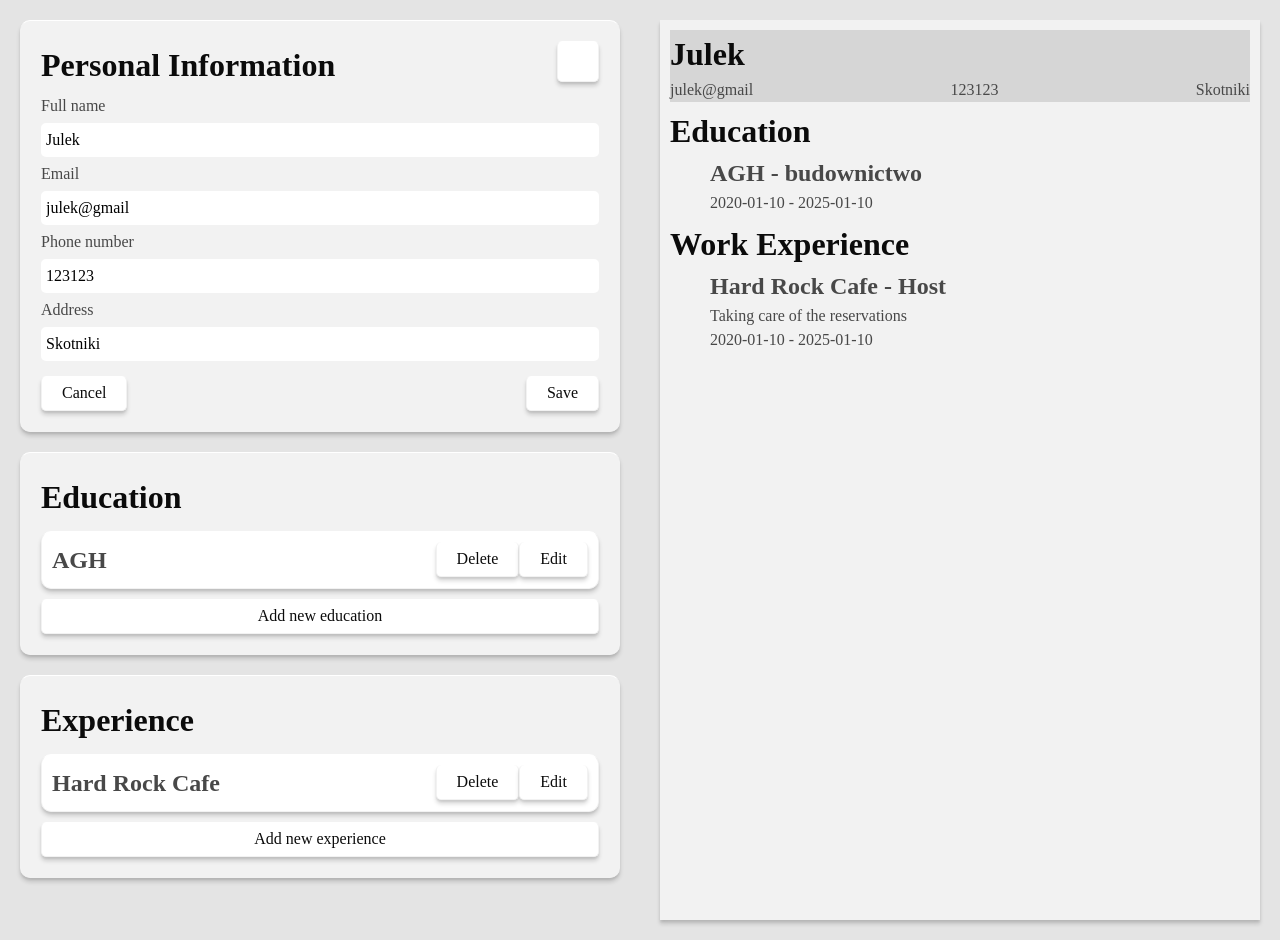
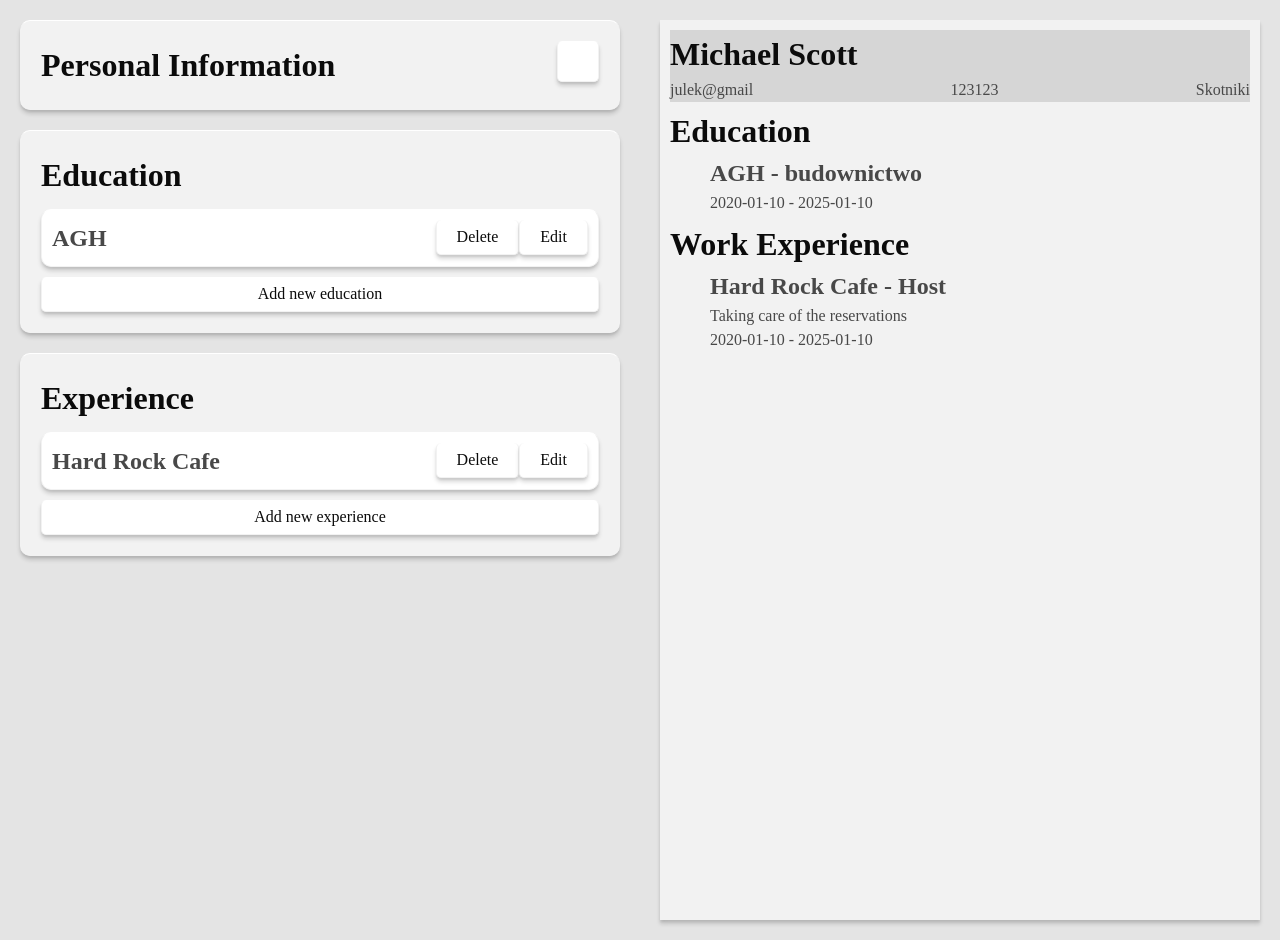
Before and after one commit to Julczan/cv_app, a React (Vite) app: page / in a window 1280 px wide. Built offline with nearby package versions, Linux system fonts and the light colour scheme.

Commit message:
show and hide the personal info form

```diff
--- a/initialInfo.js
+++ b/initialInfo.js
@@ -1,7 +1,7 @@
 const DATA = {
   personal: {
     id: "per-0",
-    name: "Julek",
+    name: "Michael Scott",
     email: "julek@gmail",
     phone: "123123",
     address: "Skotniki",
--- a/src/components/PersonalInfo.jsx
+++ b/src/components/PersonalInfo.jsx
@@ -3,6 +3,11 @@ import { Input } from "./Input";
 
 function PersonalInfo(props) {
   const [personalInfo, setPersonalInfo] = useState(props.initialInfo);
+  const [shown, setShown] = useState(false);
+
+  function handleShow() {
+    setShown(!shown);
+  }
 
   function handleSubmit(e) {
     e.preventDefault();
@@ -18,9 +23,10 @@ function PersonalInfo(props) {
 
   return (
     <>
+      {shown ? (
         <div className="card">
           <h1>Personal Information</h1>
-        <button className="show-btn"></button>
+          <button className="show-btn" onClick={handleShow}></button>
           <form action="post" onSubmit={handleSubmit}>
             <Input
               label={"Full name"}
@@ -52,6 +58,12 @@ function PersonalInfo(props) {
             </div>
           </form>
         </div>
+      ) : (
+        <div className="card">
+          <h1>Personal Information</h1>
+          <button className="show-btn" onClick={handleShow}></button>
+        </div>
+      )}
     </>
   );
 }
```
Lines whose indentation alone changed are shown as unchanged.
